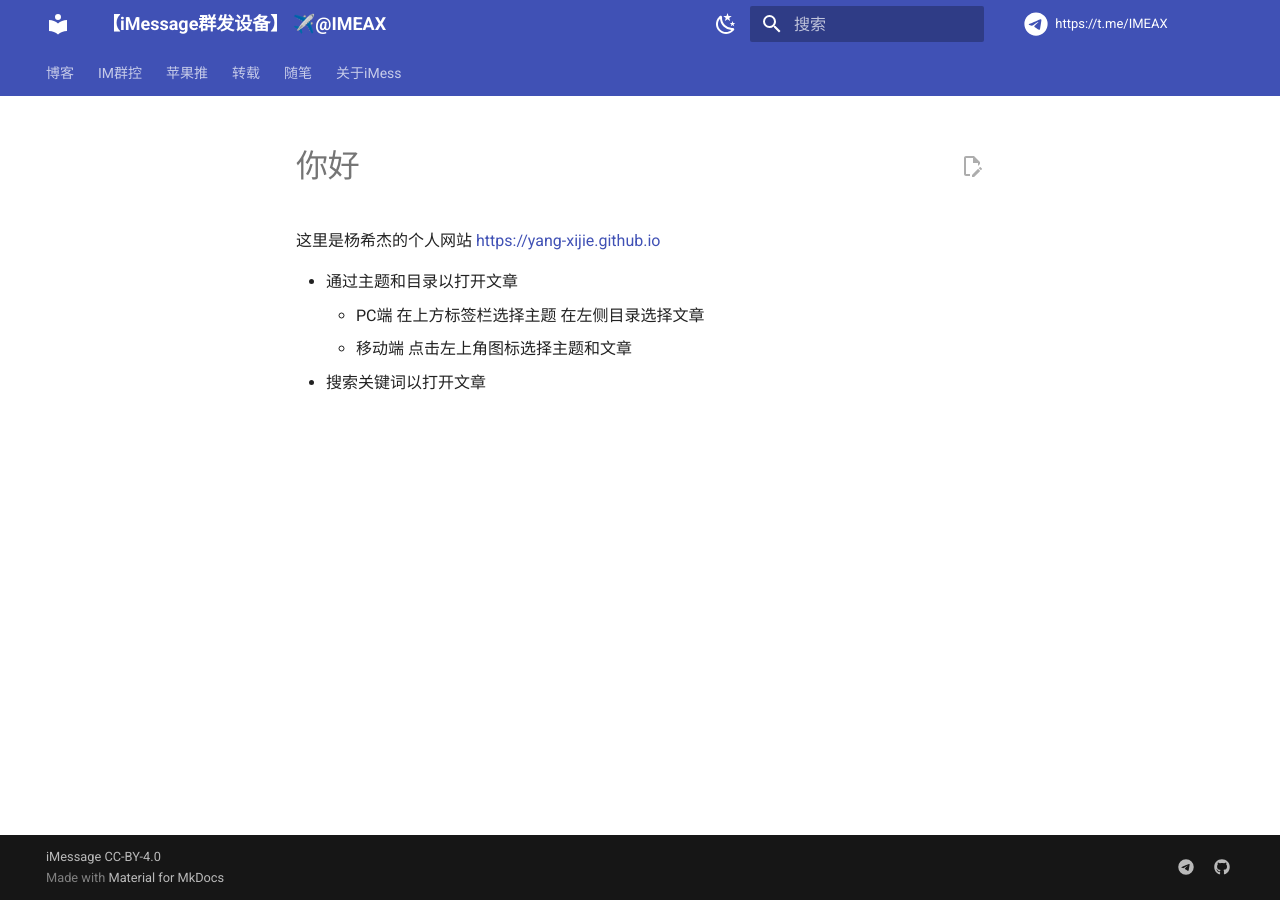
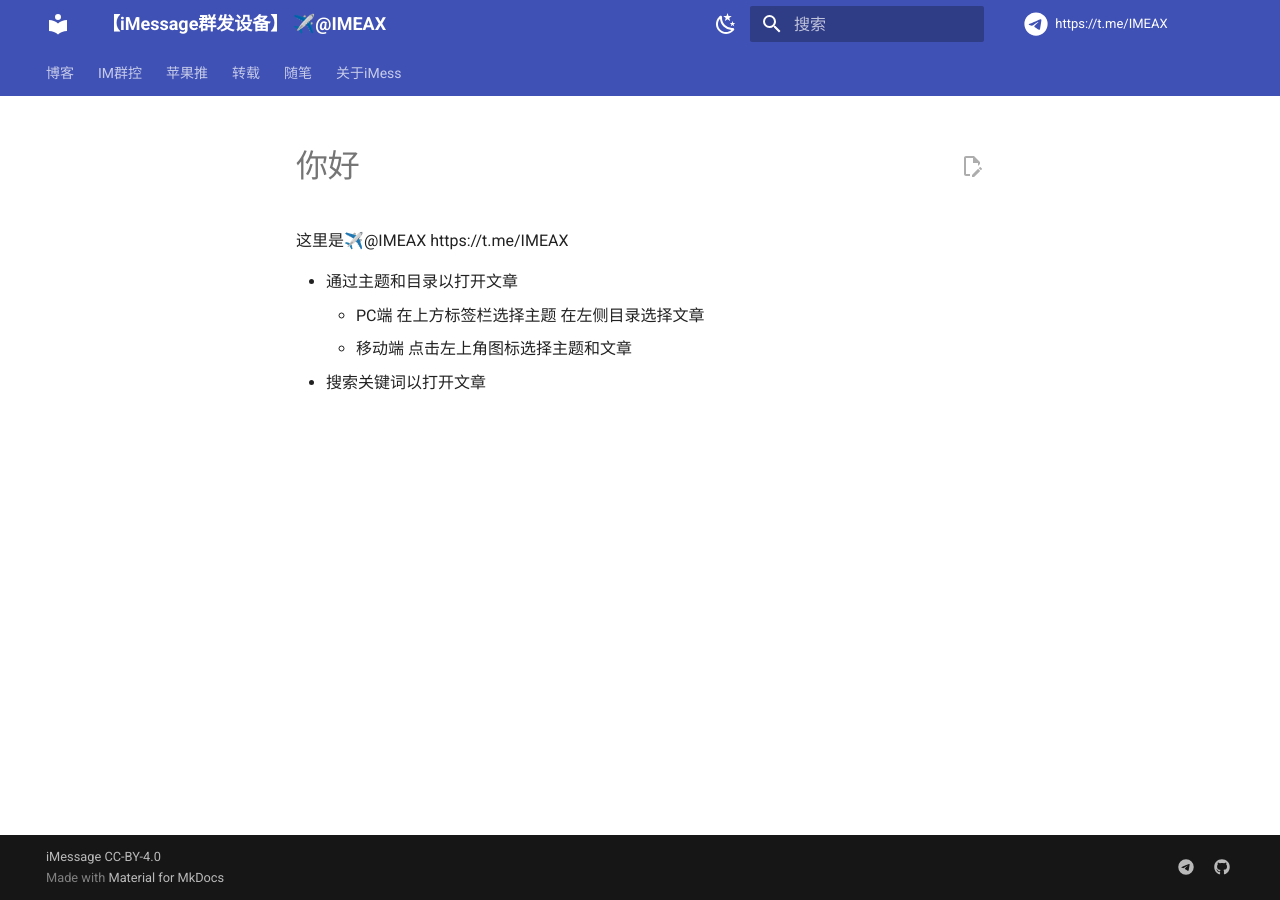
Before and after one commit to imessagee/imessagee.github.io, an MkDocs documentation site: the page built from docs/index.md, in a window 1280 px wide. Built offline with MkDocs 1.6.1 and Material for MkDocs 9.7.7, drawn with Linux system fonts in a browser that asks for light colours; comment, search, counter and statistics services are not loaded.

Commit message:
Update index.md

```diff
--- a/docs/index.md
+++ b/docs/index.md
@@ -1,6 +1,6 @@
 # 你好
 
-这里是杨希杰的个人网站 <https://yang-xijie.github.io>
+这里是✈️@IMEAX https://t.me/IMEAX
 
 - 通过主题和目录以打开文章
     - PC端 在上方标签栏选择主题 在左侧目录选择文章
```
